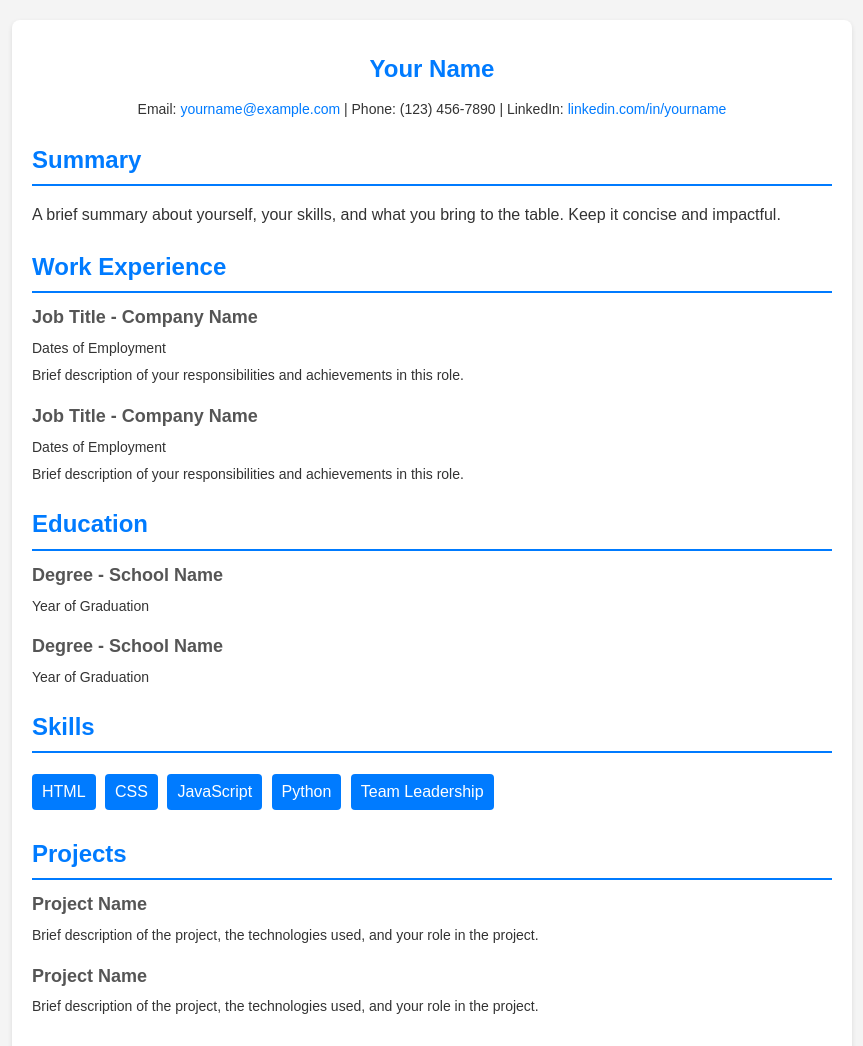
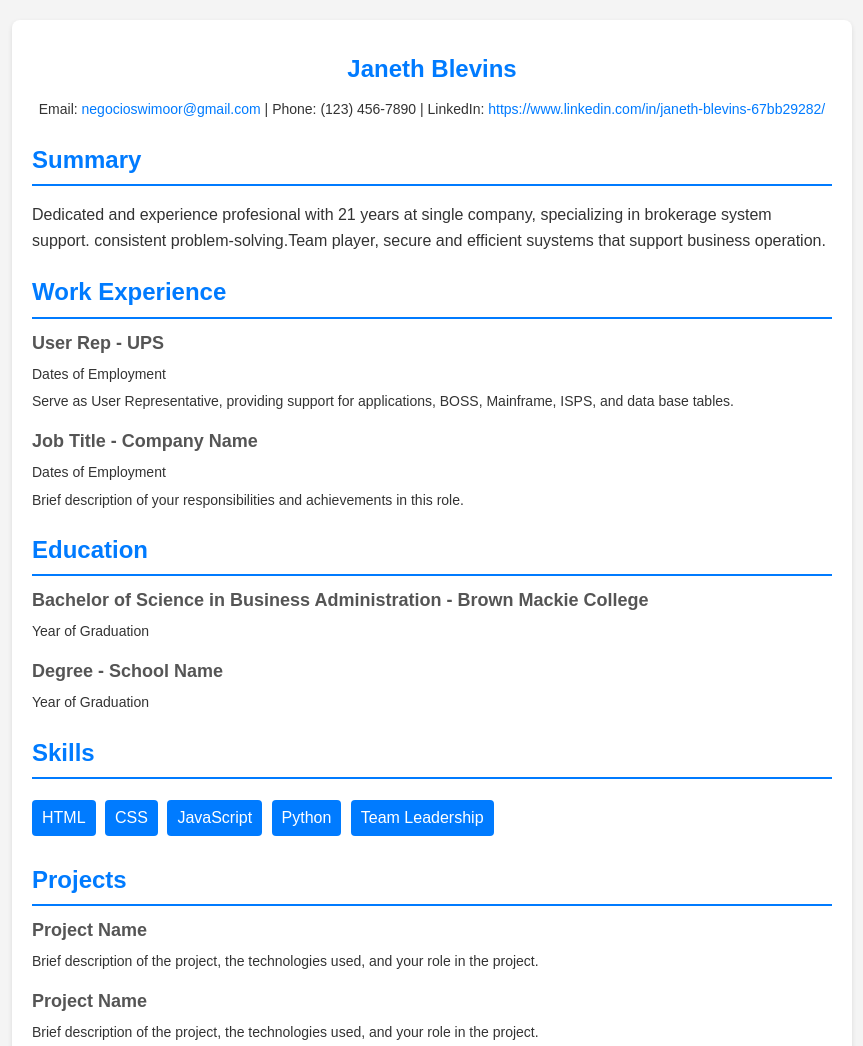
Before and after one commit to JWBlevins/JWBlevins.github.io, a plain HTML site: page index.html in a window 1280 px wide. Shown: the top 1046 px of the page, without its empty margins (208-1071 px from the left). Drawn offline with Linux system fonts and the light colour scheme.

Commit message:
Updated resume with my information

```diff
--- a/index.html
+++ b/index.html
@@ -78,31 +78,31 @@
     <body>
         <main class="container">
             <section class="header">
-                <h1>Your Name</h1>
+                <h1>Janeth Blevins</h1>
                 <p class="contact">
                     Email:
                     <a href="mailto:yourname@example.com"
-                        >yourname@example.com</a
+                        >negocioswimoor@gmail.com</a
                     >
                     | Phone: (123) 456-7890 | LinkedIn:
-                    <a href="#">linkedin.com/in/yourname</a>
+                    <a href="#">https://www.linkedin.com/in/janeth-blevins-67bb29282/</a>
                 </p>
             </section>
             <section class="section">
                 <h2>Summary</h2>
                 <p>
-                    A brief summary about yourself, your skills, and what you
-                    bring to the table. Keep it concise and impactful.
+                    Dedicated and experience profesional with 21 years at single company, specializing in brokerage system support.
+                    consistent problem-solving.Team player, secure and efficient suystems that support business operation.
                 </p>
             </section>
             <section class="section">
                 <h2>Work Experience</h2>
                 <div class="item">
-                    <h3>Job Title - Company Name</h3>
+                    <h3>User Rep - UPS</h3>
                     <p>Dates of Employment</p>
                     <p>
-                        Brief description of your responsibilities and
-                        achievements in this role.
+                        Serve as User Representative, providing support for applications, BOSS, Mainframe, ISPS,
+                         and data base tables.
                     </p>
                 </div>
                 <div class="item">
@@ -117,7 +117,7 @@
             <div class="section">
                 <h2>Education</h2>
                 <div class="item">
-                    <h3>Degree - School Name</h3>
+                    <h3>Bachelor of Science in Business Administration - Brown Mackie College</h3>
                     <p>Year of Graduation</p>
                 </div>
                 <div class="item">
```
